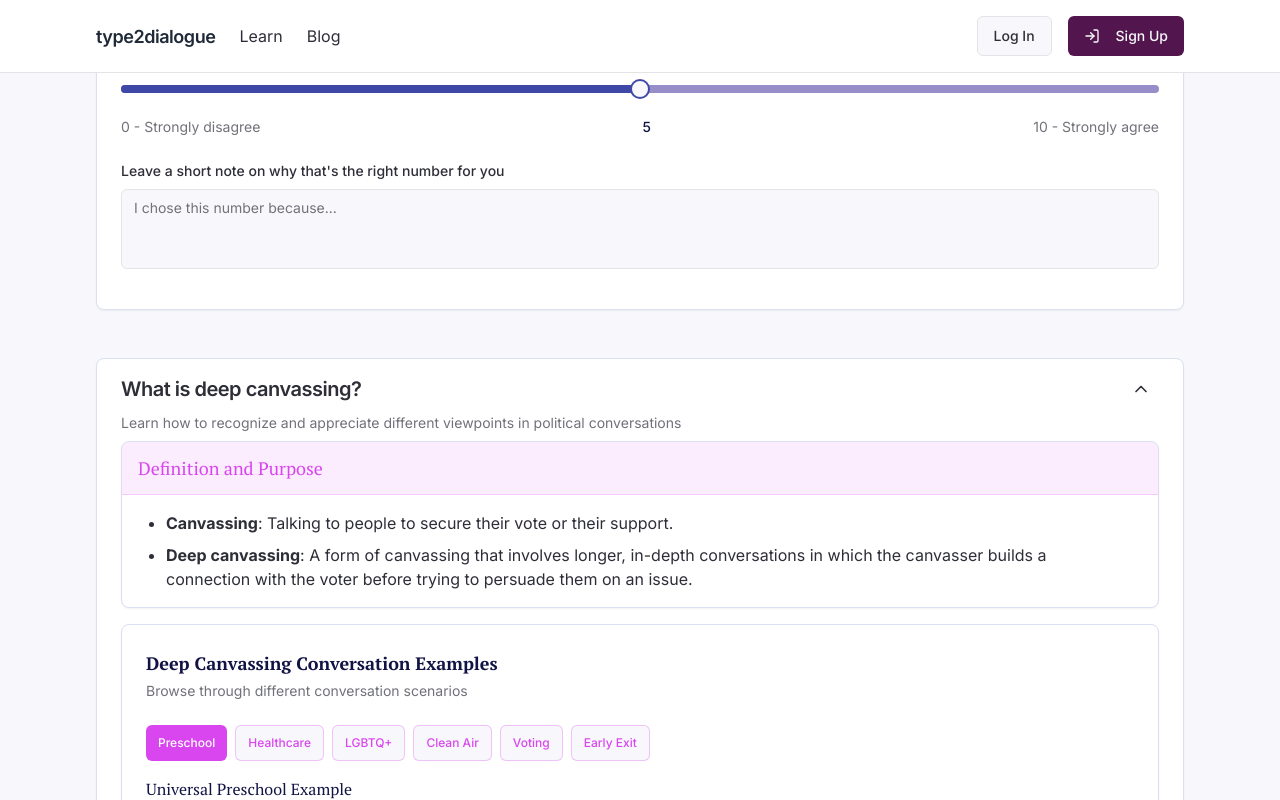
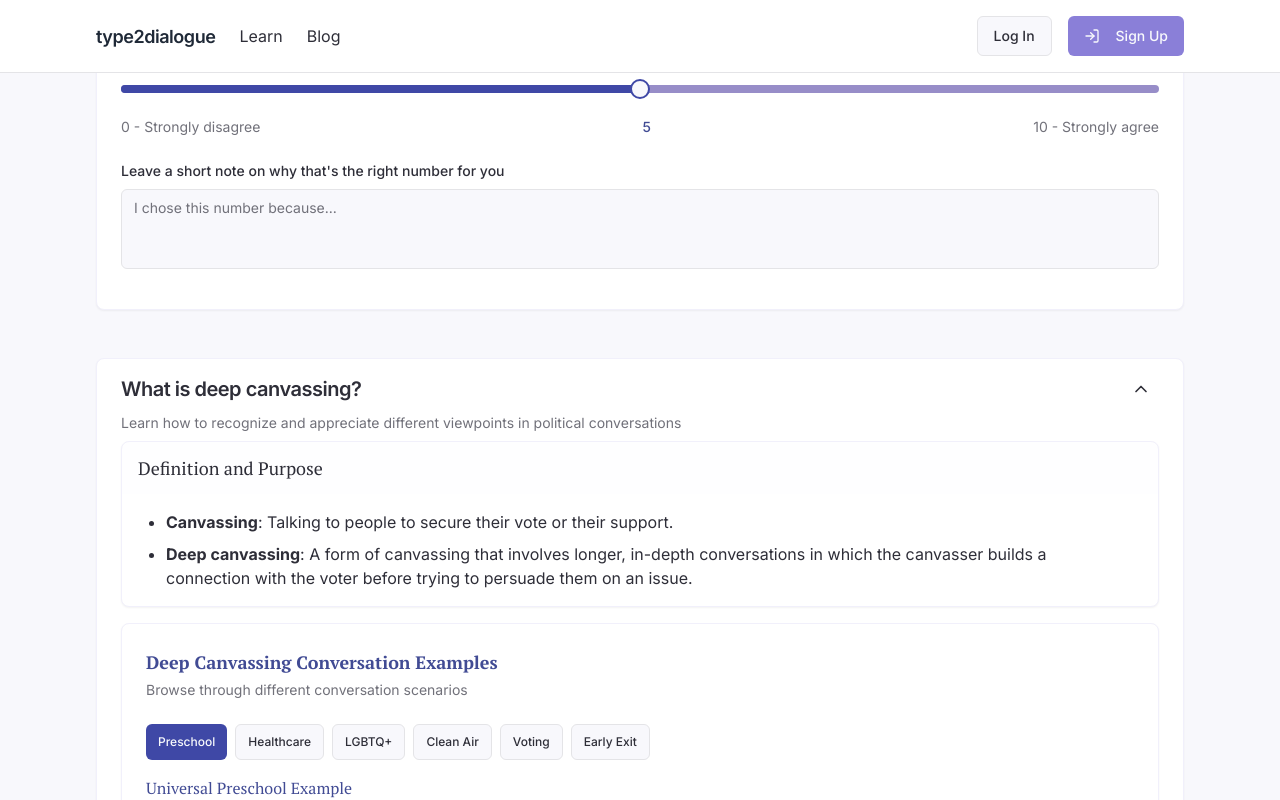
Before and after one commit to djechlin/empathy-wins-dialogue, a React (Vite) app: page /learn/starting-out in a window 1280 px wide. Both pictures are taken after a click on the element 640 px from the left and 859 px from the top of the page. Shown: the part 459-1259 px from the top of the page. Built offline with nearby package versions, Linux system fonts and the light colour scheme; a web font is replaced by a local one.

Commit message:
Reverted to commit ae38d3280599de401ed1b79b278d6601c46f0fb9

```diff
--- a/src/components/learn/ActivityCard.tsx
+++ b/src/components/learn/ActivityCard.tsx
@@ -1,3 +1,4 @@
+
 import React, { ReactNode, useState, Children, isValidElement, cloneElement } from 'react';
 import { Card, CardContent, CardDescription, CardHeader, CardTitle } from '@/components/ui/card';
 import { ChevronDown, CheckCircle2 } from 'lucide-react';
@@ -51,7 +52,7 @@ const ActivityCard: React.FC<ActivityCardProps> = ({
   return (
     <Card
       className={`border-dialogue-neutral hover:shadow-sm transition-shadow ${
-        isComplete ? 'border-dialogue-coral border-2 shadow-dialogue-coral/20' : ''
+        isComplete ? 'border-dialogue-darkblue border-2' : ''
       } ${className}`}
     >
       <Collapsible open={isOpen} onOpenChange={handleToggle}>
@@ -62,7 +63,7 @@ const ActivityCard: React.FC<ActivityCardProps> = ({
                 {title}
               </CardTitle>
               {isComplete && (
-                <div className="flex items-center bg-dialogue-coral text-white px-2 py-1 rounded-full gap-1">
+                <div className="flex items-center bg-dialogue-purple text-white px-2 py-1 rounded-full gap-1">
                   <CheckCircle2 className="h-4 w-4" />
                   <span className="text-xs font-medium">Complete</span>
                 </div>
--- a/src/components/learn/ConversationFlow.tsx
+++ b/src/components/learn/ConversationFlow.tsx
@@ -1,3 +1,4 @@
+
 import React, { useState } from 'react';
 import { Card, CardContent } from '@/components/ui/card';
 import { Carousel, CarouselContent, CarouselItem, CarouselNext, CarouselPrevious } from '@/components/ui/carousel';
@@ -17,7 +18,7 @@ const Message: React.FC<MessageProps> = ({ speaker, message, isLast = false }) =
       <div className={`flex ${isCanvasser ? 'justify-start' : 'justify-end'} gap-2`}>
         <div className={`max-w-[80%] px-4 py-3 rounded-lg ${
           isCanvasser
-            ? 'bg-dialogue-purple text-white'
+            ? 'bg-dialogue-darkblue text-white'
             : 'bg-white border border-dialogue-purple text-dialogue-darkblue'
         }`}>
           <p className="text-sm leading-relaxed">{message}</p>
@@ -36,10 +37,10 @@ interface PhaseTimelineProps {
 const PhaseTimeline: React.FC<PhaseTimelineProps> = ({ number, title }) => (
   <div className="flex items-start gap-6 mb-1">
     <div className="flex flex-col items-center flex-shrink-0">
-      <div className="w-8 h-8 rounded-full bg-dialogue-coral text-white flex items-center justify-center text-sm font-semibold">
+      <div className="w-8 h-8 rounded-full bg-dialogue-purple text-white flex items-center justify-center text-sm font-semibold">
         {number}
       </div>
-      <div className="w-0.5 h-4 bg-dialogue-coral/30 mt-2"></div>
+      <div className="w-0.5 h-4 bg-dialogue-purple/30 mt-2"></div>
     </div>
     <div className="flex-1 pt-1">
       <h4 className="font-medium text-dialogue-darkblue text-sm mb-1">{title}</h4>
@@ -381,11 +382,7 @@ const ConversationFlow: React.FC = () => {
                   variant={currentExample === index ? "default" : "outline"}
                   size="sm"
                   onClick={() => setCurrentExample(index)}
-                  className={`text-xs ${
-                    currentExample === index
-                      ? 'bg-dialogue-coral hover:bg-dialogue-coral/90 text-white border-dialogue-coral'
-                      : 'border-dialogue-coral/30 text-dialogue-coral hover:bg-dialogue-coral/10'
-                  }`}
+                  className="text-xs"
                 >
                   {example.shortLabel}
                 </Button>
--- a/src/components/learn/FactCard.tsx
+++ b/src/components/learn/FactCard.tsx
@@ -1,4 +1,3 @@
-
 import React, { ReactNode } from 'react';
 import { Card, CardContent, CardHeader } from '@/components/ui/card';
 
@@ -15,8 +14,8 @@ const FactCard: React.FC<FactCardProps> = ({
 }) => {
   return (
     <Card className={`border-dialogue-neutral hover:shadow-md transition-shadow overflow-hidden ${className}`}>
-      <CardHeader className="py-3 px-4 bg-dialogue-coral/10 border-b border-dialogue-coral/20">
-        <h3 className="text-lg font-medium text-dialogue-coral">{topic}</h3>
+      <CardHeader className="py-3 px-4 bg-dialogue-neutral/10">
+        <h3 className="text-lg font-medium">{topic}</h3>
       </CardHeader>
       <CardContent className="py-4">
         {children}
--- a/tailwind.config.ts
+++ b/tailwind.config.ts
@@ -64,12 +64,11 @@ export default {
 					ring: 'hsl(var(--sidebar-ring))'
 				},
 				dialogue: {
-					blue: '#DAE0F2',
-					purple: '#52154E',
-					darkblue: '#111344',
-					neutral: '#DAE0F2',
-					charcoal: '#111344',
-					coral: '#D946EF'
+					blue: '#D3E4FD',
+					purple: '#8A7FD8',
+					darkblue: '#414B94',
+					neutral: '#F1F0FB',
+					charcoal: '#403E43'
 				}
 			},
 			fontFamily: {
```
